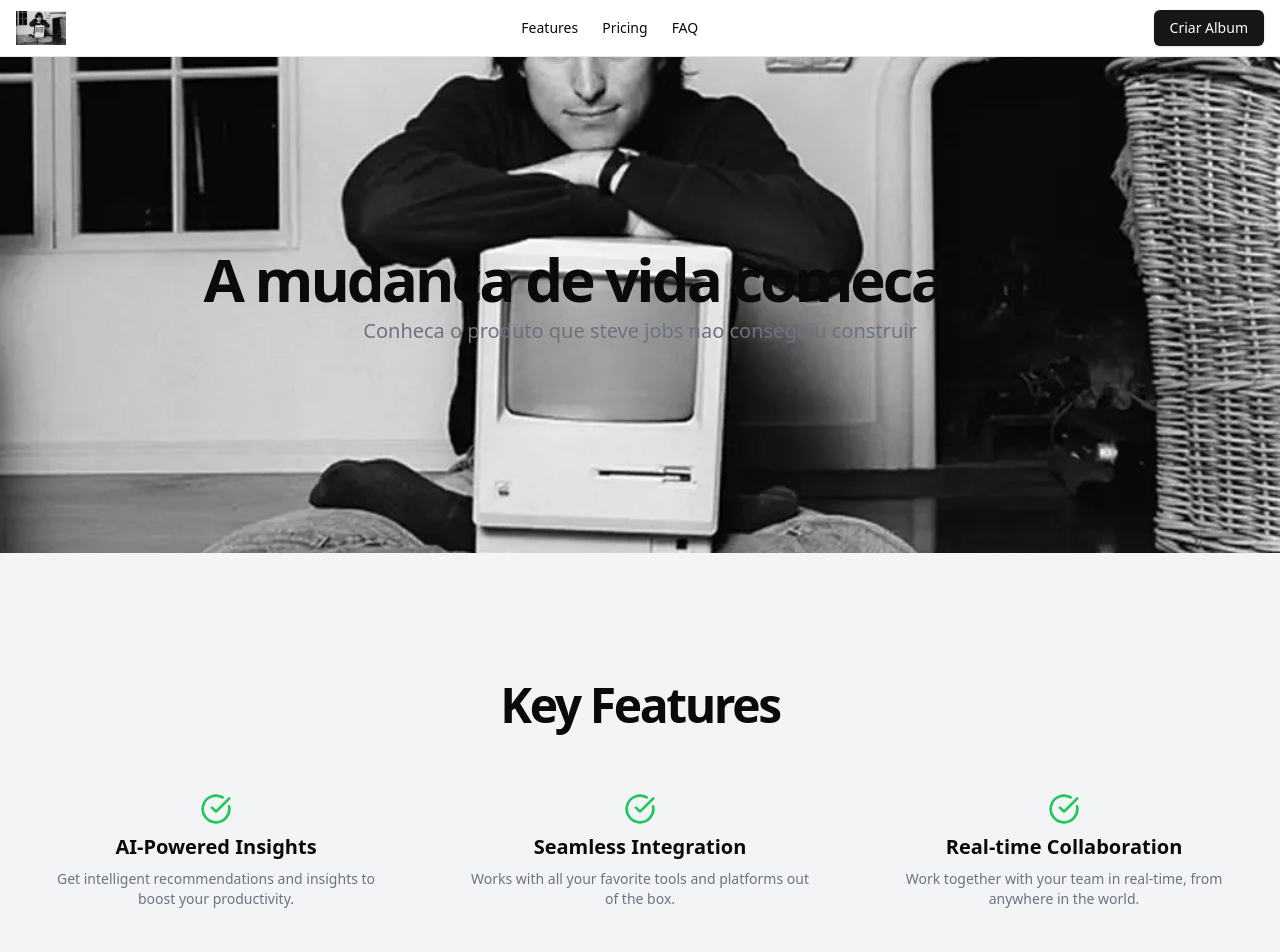
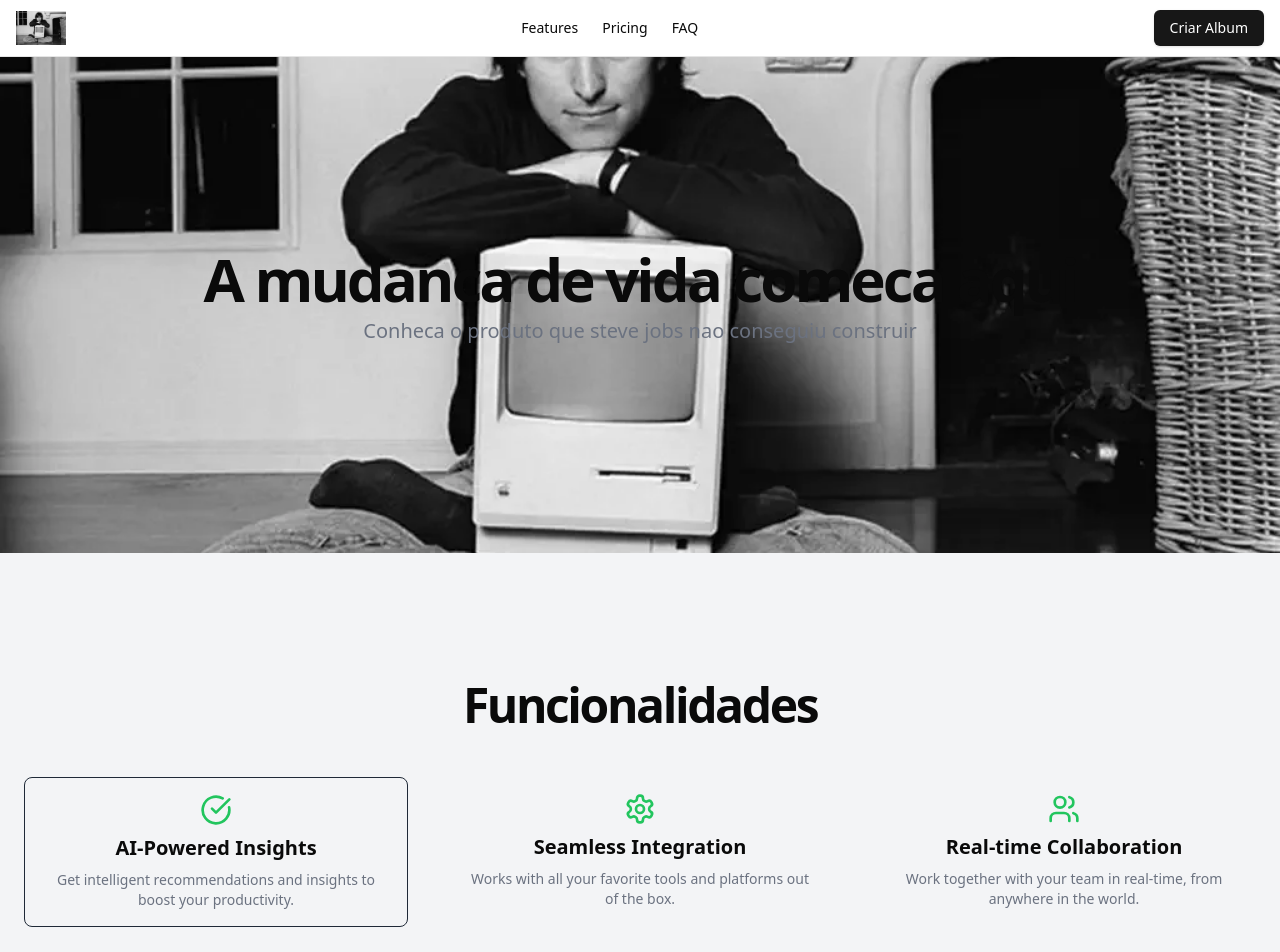
Before and after one commit to SaaS-Date/Pre-Order-Lading-Page, a Next.js app: page / in a window 1280 px wide. Shown: the top 952 px of the page. Built offline with nearby package versions, Linux system fonts and the light colour scheme.

Commit message:
:sparkles: feat: creating a component for Features with props

```diff
--- a/src/app/page.tsx
+++ b/src/app/page.tsx
@@ -5,6 +5,7 @@
 import { Header } from "@/components/header/Header";
 import { Hero } from "@/components/hero/Hero";
 import { Screenshots } from "@/components/screenshots_system/Screenshots-system";
+import { features } from "@/components/features/feature_data";
 
 
 export default function Home() {
@@ -42,7 +43,12 @@
             type: "image", value: "/steve-jobs.webp"
           }}
         />
-        <Features/>
+        <Features
+        title={{
+          value: "Funcionalidades"
+        }}
+        features={features}
+        />
         <Screenshots/>
         <CTA/>
         <FAQ/>
--- a/src/components/features/Features.tsx
+++ b/src/components/features/Features.tsx
@@ -1,32 +1,35 @@
-import { CheckCircle } from "lucide-react"
+import React from "react"
 
-export function Features() {
+interface EachFeature{
+  title: string
+  description: string
+  icon: React.ElementType
+  hasBorder?: boolean
+}
+
+interface FeaturesProps {
+  title: {
+    value: string,
+    color_font?: string
+  },
+  features: EachFeature[]
+}
+
+export function Features({ title, features }: FeaturesProps) {
   return (
     <section id="features" className="w-full py-12 md:py-24 lg:py-32 bg-gray-100 dark:bg-gray-800">
       <div className="container px-4 md:px-6 mx-auto">
-        <h2 className="text-3xl font-bold tracking-tighter sm:text-5xl text-center mb-12">Key Features</h2>
+        <h2 className="text-3xl font-bold tracking-tighter sm:text-5xl text-center mb-12" style={{color: title.color_font}}>{title.value}</h2>
         <div className="grid gap-10 sm:grid-cols-2 md:grid-cols-3">
-          <div className="flex flex-col items-center space-y-2 border-gray-800 p-4 rounded-lg">
-            <CheckCircle className="h-8 w-8 text-green-500" />
-            <h3 className="text-xl font-bold">AI-Powered Insights</h3>
-            <p className="text-sm text-gray-500 dark:text-gray-400 text-center">
-              Get intelligent recommendations and insights to boost your productivity.
-            </p>
-          </div>
-          <div className="flex flex-col items-center space-y-2 border-gray-800 p-4 rounded-lg">
-            <CheckCircle className="h-8 w-8 text-green-500" />
-            <h3 className="text-xl font-bold">Seamless Integration</h3>
-            <p className="text-sm text-gray-500 dark:text-gray-400 text-center">
-              Works with all your favorite tools and platforms out of the box.
-            </p>
-          </div>
-          <div className="flex flex-col items-center space-y-2 border-gray-800 p-4 rounded-lg">
-            <CheckCircle className="h-8 w-8 text-green-500" />
-            <h3 className="text-xl font-bold">Real-time Collaboration</h3>
-            <p className="text-sm text-gray-500 dark:text-gray-400 text-center">
-              Work together with your team in real-time, from anywhere in the world.
-            </p>
-          </div>
+          {features.map((feature, index) => (
+            <div key={index} className={`flex flex-col items-center space-y-2 border-gray-800 p-4 rounded-lg ${feature.hasBorder ? 'border' : ''}`}>
+              <feature.icon className="h-8 w-8 text-green-500" />
+              <h3 className="text-xl font-bold">{feature.title}</h3>
+              <p className="text-sm text-gray-500 dark:text-gray-400 text-center">
+                {feature.description}
+              </p>
+            </div>
+          ))}
         </div>
       </div>
     </section>
--- /dev/null
+++ b/src/components/features/feature_data.ts
@@ -0,0 +1,22 @@
+import { CheckCircle, Settings, Users } from "lucide-react";
+
+export const features = [
+  {
+    title: "AI-Powered Insights",
+    description: "Get intelligent recommendations and insights to boost your productivity.",
+    icon: CheckCircle,
+    hasBorder: true
+  },
+  {
+    title: "Seamless Integration",
+    description: "Works with all your favorite tools and platforms out of the box.",
+    icon: Settings,
+    hasBorder: false
+  },
+  {
+    title: "Real-time Collaboration",
+    description: "Work together with your team in real-time, from anywhere in the world.",
+    icon: Users,
+    hasBorder: false
+  },
+];
--- a/src/components/screenshots_system/Screenshots-system.tsx
+++ b/src/components/screenshots_system/Screenshots-system.tsx
@@ -10,6 +10,11 @@
   title: string
   description: string
   imageUrl: string
+}
+
+
+interface ScreenshotProps {
+
 }
 
 const screenshots: Screenshot[] = [
```
